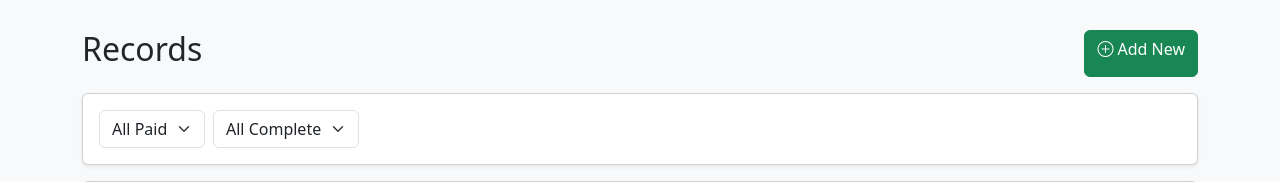
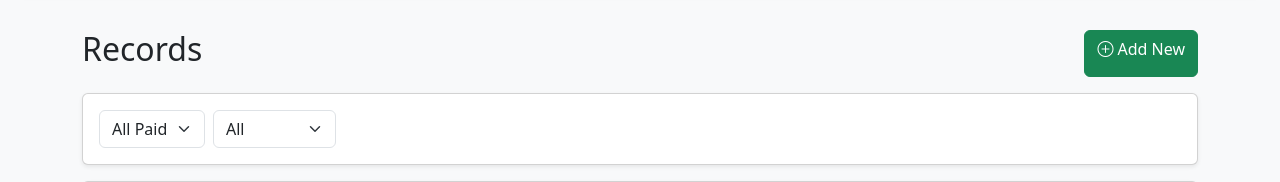
Before and after one commit to Bijush/Avoter, a Flask app: page / in a window 1280 px wide. Shown: the part 229-411 px from the top of the page. Run offline with Flask 3, Linux system fonts and the light colour scheme; data that the repository does not hold is empty; parts of the project's set-up code (start-up, migrations or seed data) failed here and were passed over; some libraries are stand-ins or nearby versions.

Commit message:
Update index.html

```diff
--- a/templates/index.html
+++ b/templates/index.html
@@ -86,7 +86,7 @@ tbody td{
         <option value="">All Paid</option><option value="paid">Paid</option><option value="unpaid">Unpaid</option>
       </select></div>
       <div class="col-auto"><select id="completeFilter" class="form-select">
-        <option value="">All Complete</option><option value="complete">Complete</option><option value="pending">Pending</option>
+        <option value="">All</option><option value="complete">Complete</option><option value="pending">Pending</option>
       </select></div>
     </div>
   </div>
```
